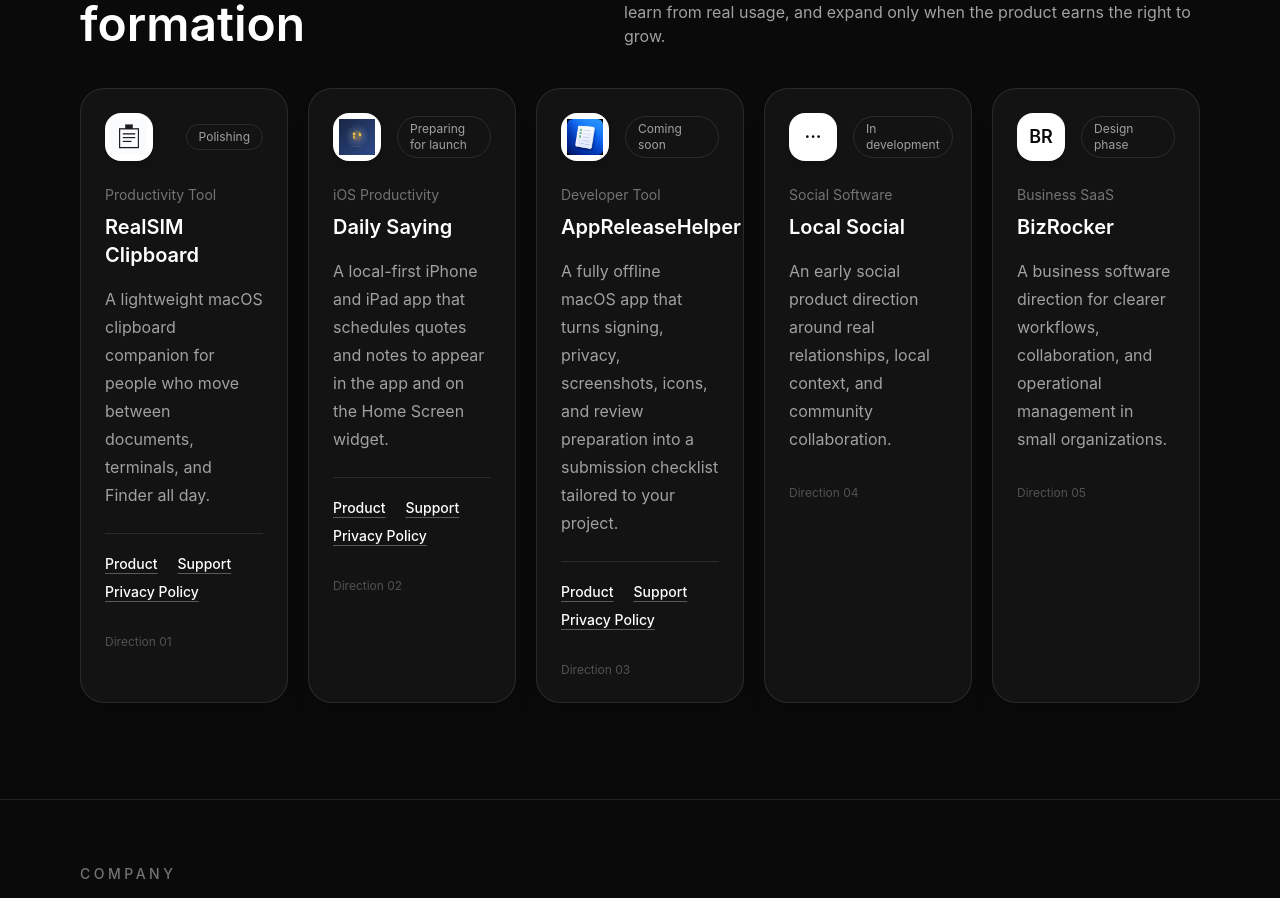
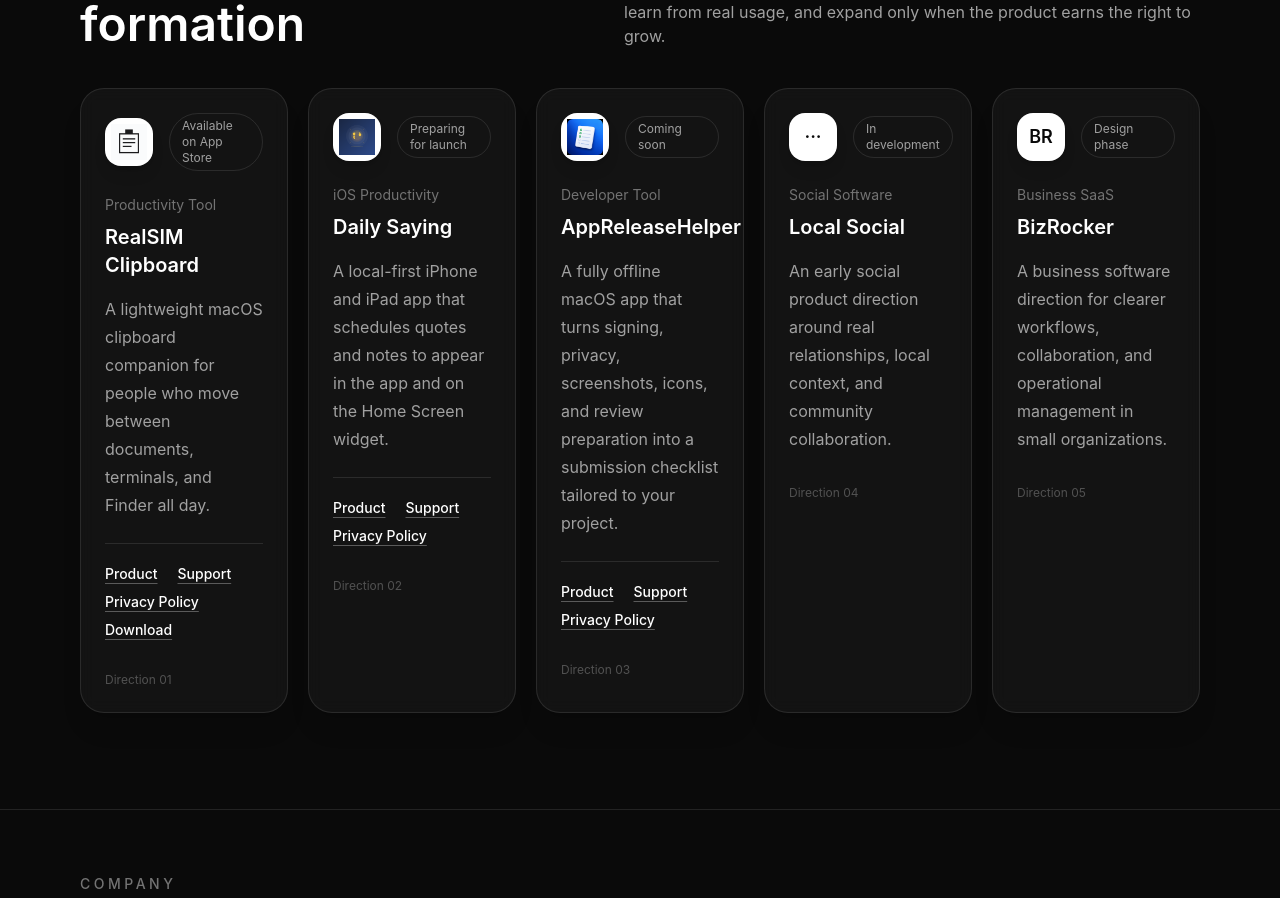
Before and after one commit to charlvin/chuangzao-xiaoshe-homepage, a React (Vite) app: page / in a window 1280 px wide. Shown: the part 978-1876 px from the top of the page. Built offline with nearby package versions, Linux system fonts and the light colour scheme.

Commit message:
feat: add RealSIM Clipboard App Store link

```diff
--- a/src/App.jsx
+++ b/src/App.jsx
@@ -67,7 +67,12 @@ function ProductDocLink({ link }) {
     );
   }
   return (
-    <a className={docLinkClassName} href={link.href}>
+    <a
+      className={docLinkClassName}
+      href={link.href}
+      target={link.external ? "_blank" : undefined}
+      rel={link.external ? "noreferrer" : undefined}
+    >
       {link.label}
     </a>
   );
@@ -201,7 +206,9 @@ function HomePage() {
 function RealSIMClipboardPage() {
   const location = useLocation();
   const { contactEmail } = pageData.company;
-  const realsimLogo = pageData.products.find((p) => p.name === "RealSIM Clipboard")?.logoSrc;
+  const realsimProduct = pageData.products.find((p) => p.name === "RealSIM Clipboard");
+  const realsimLogo = realsimProduct?.logoSrc;
+  const appStoreUrl = realsimProduct?.appStoreUrl;
   const supportAnchor = "#realsim-clipboard-support";
   const privacyAnchor = "#realsim-clipboard-privacy";
   const activeSection = location.hash === supportAnchor ? "support" : location.hash === privacyAnchor ? "privacy" : "product";
@@ -274,9 +281,14 @@ function RealSIMClipboardPage() {
           >
             Privacy Policy
           </Link>
-          <span className="inline-flex min-h-10 cursor-not-allowed items-center justify-center rounded-full border border-white/10 bg-white/[0.03] px-4 text-sm font-medium text-neutral-600">
-            Download (developing)
-          </span>
+          <a
+            className="inline-flex min-h-10 items-center justify-center rounded-full border border-white/15 bg-white/[0.04] px-4 text-sm font-medium text-neutral-300 transition hover:border-white/30 hover:text-white"
+            href={appStoreUrl}
+            target="_blank"
+            rel="noreferrer"
+          >
+            Download
+          </a>
         </div>
       </nav>
 
--- a/src/siteData.js
+++ b/src/siteData.js
@@ -18,11 +18,17 @@ export const pageData = {
         "A lightweight macOS clipboard companion for people who move between documents, terminals, and Finder all day.",
       symbol: "⌘C",
       logoSrc: "/realsim-clipboard-icon.png",
-      status: "Polishing",
+      status: "Available on App Store",
+      appStoreUrl: "https://apps.apple.com/us/app/realsim-clipboard/id6765972157",
       docLinks: [
         { label: "Product", to: "/realsim-clipboard" },
         { label: "Support", to: "/realsim-clipboard#realsim-clipboard-support" },
         { label: "Privacy Policy", to: "/realsim-clipboard#realsim-clipboard-privacy" },
+        {
+          label: "Download",
+          href: "https://apps.apple.com/us/app/realsim-clipboard/id6765972157",
+          external: true,
+        },
       ],
     },
     {
```
